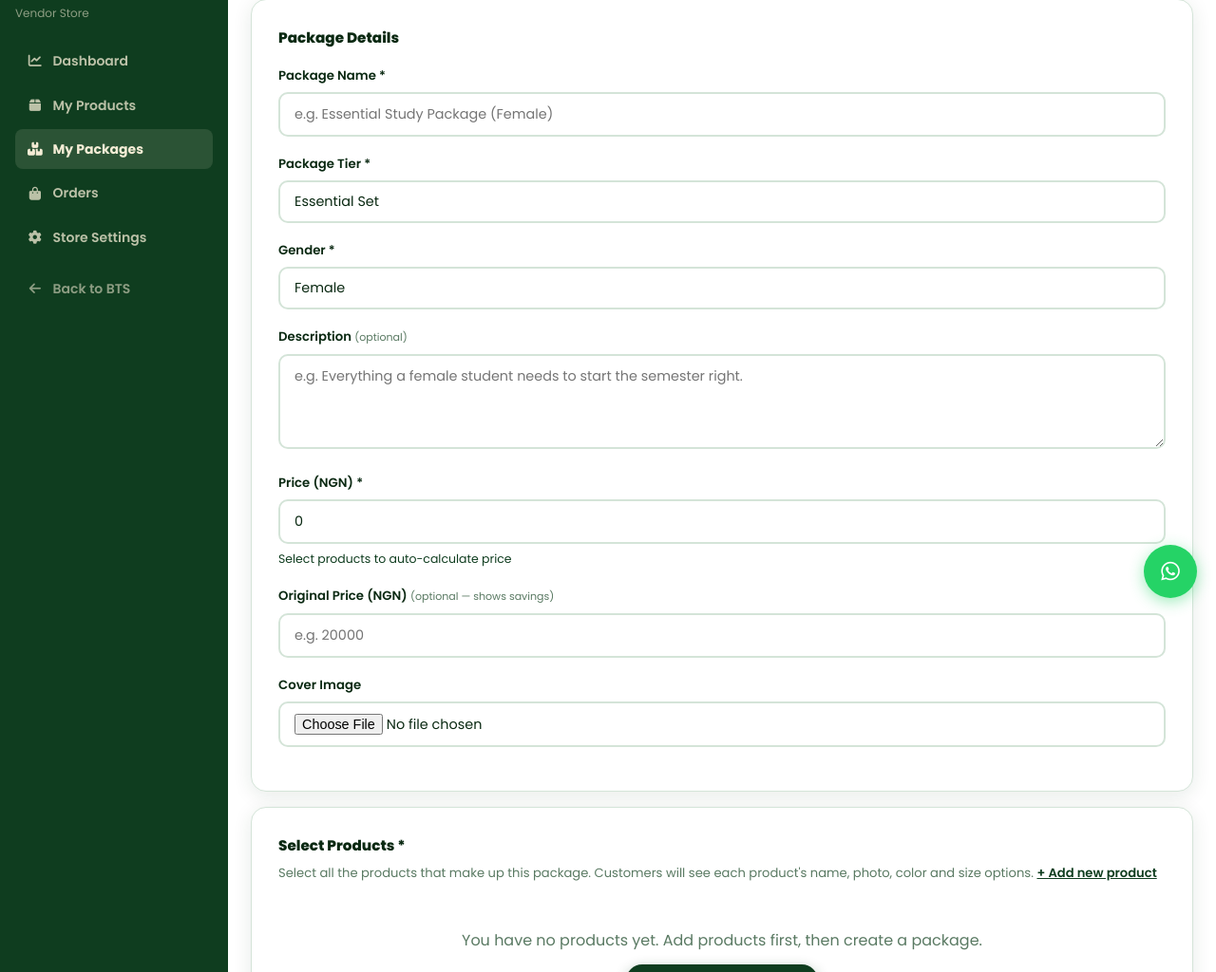
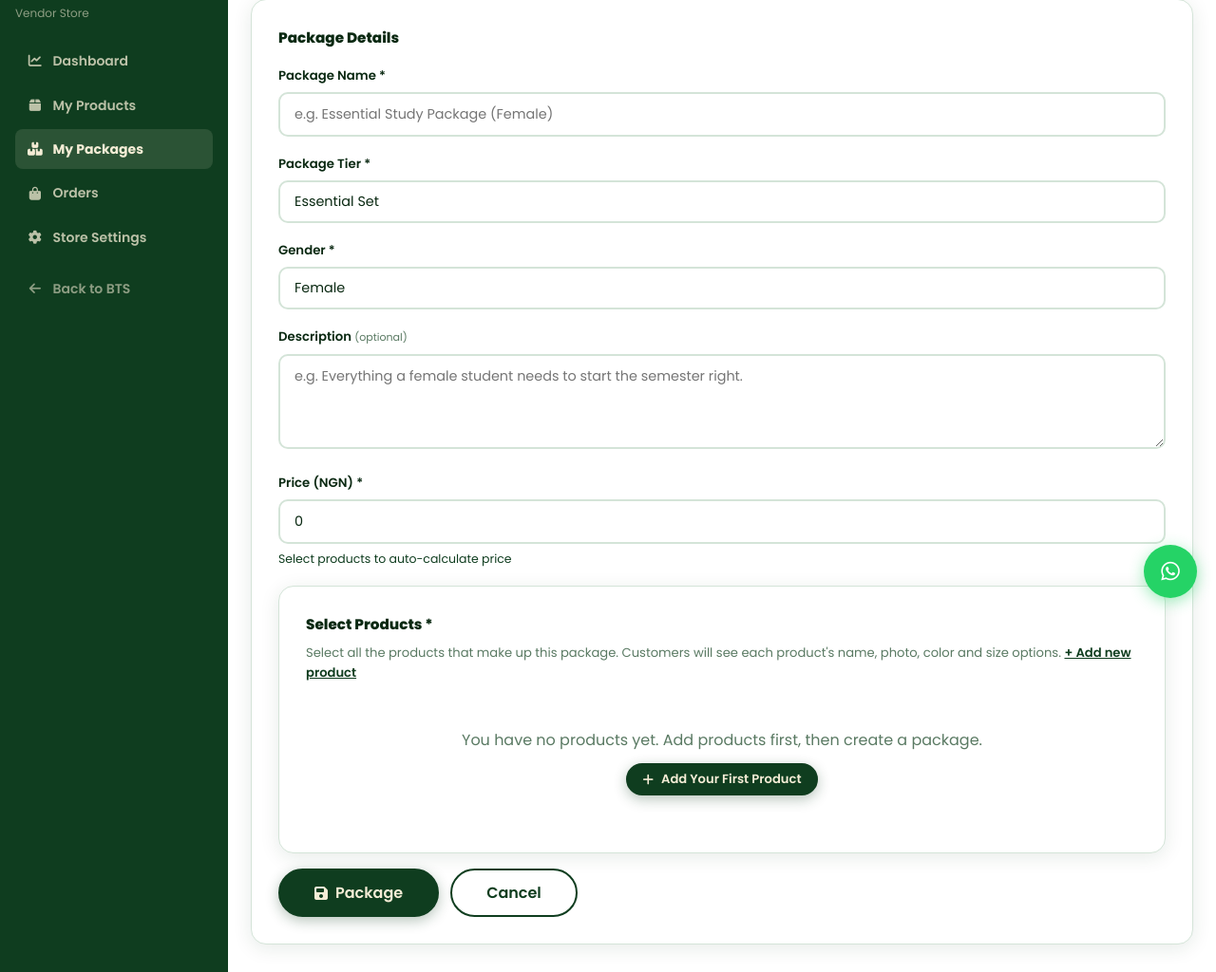
Before and after one commit to Timotee-dev/bts-project, a Django app: template templates/vendors/package_form.html in a window 1280 px wide. Shown: the part 150-1174 px from the top of the page at 95% size. Run offline with Django 5.2, Linux system fonts and the light colour scheme; the template is opened without the code that fills it, so the values that code supplies are empty.

Commit message:
Remove original price and savings display from packages

```diff
--- a/templates/vendors/package_form.html
+++ b/templates/vendors/package_form.html
@@ -97,20 +97,7 @@
           </p>
         </div>
 
-        <div class="form-group">
-          <label class="form-label">Original Price (NGN) <small style="color:var(--gray);font-weight:400;">(optional — shows savings)</small></label>
-          <input type="number" name="original_price" class="form-control" min="0"
-                 value="{{ package.original_price|default:'' }}" placeholder="e.g. 20000">
-        </div>
 
-        <div class="form-group">
-          <label class="form-label">Cover Image</label>
-          {% if package.cover_image %}
-            <img src="{{ package.cover_image.url }}" style="height:80px;border-radius:8px;margin-bottom:8px;display:block;">
-          {% endif %}
-          <input type="file" name="cover_image" class="form-control" accept="image/*">
-        </div>
-      </div>
 
       <!-- Product selection -->
       <div class="card" style="margin-bottom:16px;">
```
Also changed, not shown: templates/store/package_detail.html (+2 -8 lines).
